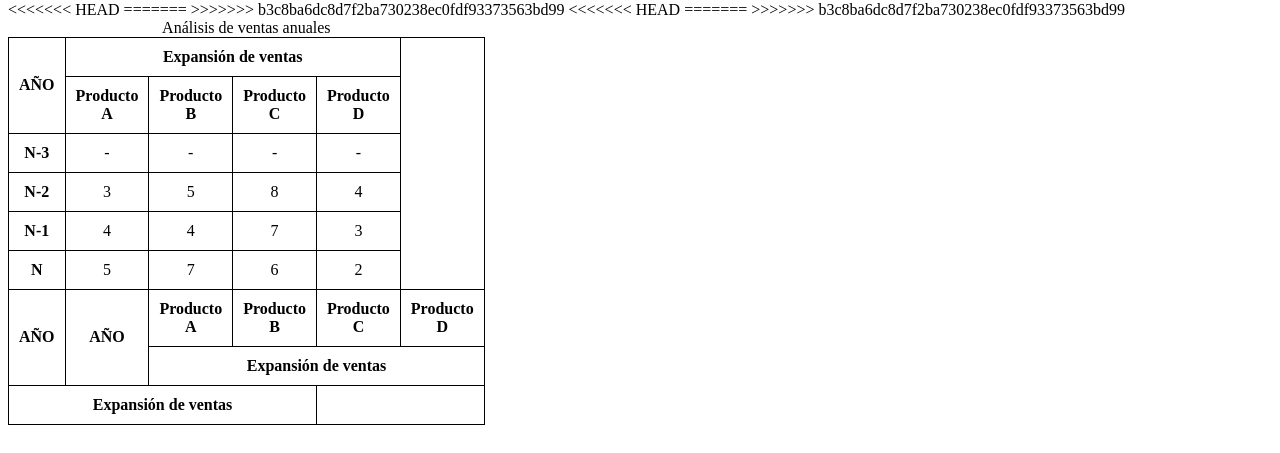
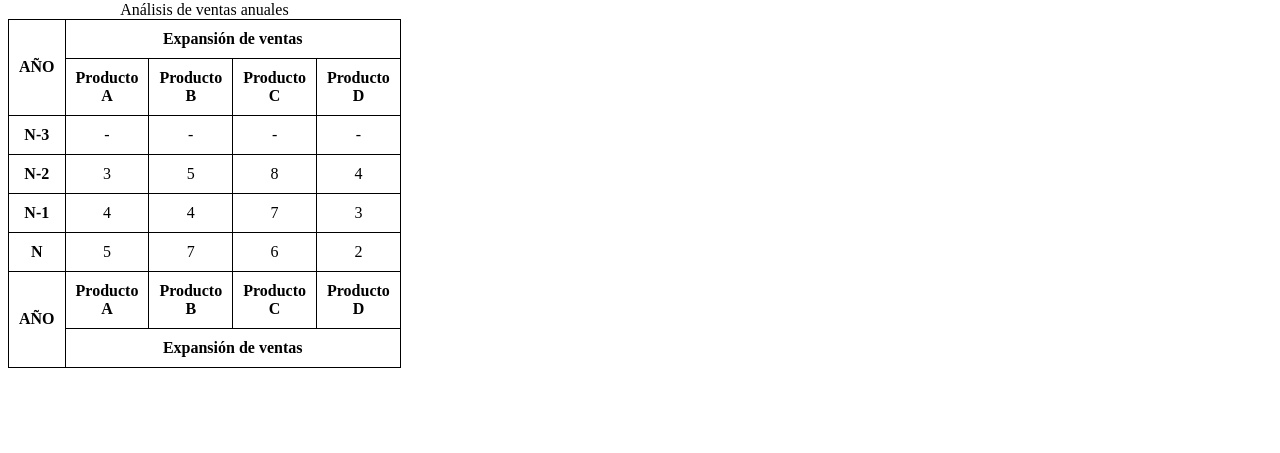
Before and after one commit to adriavallejo7e5/M04Ejercicios, a plain HTML site: page AdriaVallejo/Ej05.html in a window 1280 px wide. Shown: the part 79-532 px from the top of the page. Drawn offline with Linux system fonts and the light colour scheme.

Commit message:
creo que ya esta

```diff
--- a/AdriaVallejo/Ej05.html
+++ b/AdriaVallejo/Ej05.html
@@ -64,29 +64,18 @@
         </tr>
         </tbody>
         <tfoot>
-
         <tr>
-<<<<<<< HEAD
-         <th rowspan="2">AÑO</th>
-=======
             <th rowspan="2">AÑO</th>
->>>>>>> b3c8ba6dc8d7f2ba730238ec0fdf93373563bd99
             <th>Producto <br>A</th>
             <th>Producto <br>B</th>
             <th>Producto <br>C</th>
             <th>Producto <br>D</th>
-<<<<<<< HEAD
         </tr>
            <tr>
 
             <th colspan="4">Expansión de ventas</th>
         </tr>
-=======
         </tr>
-        <tr>
-            <th colspan="4">Expansión de ventas</th>
-        </tr>
->>>>>>> b3c8ba6dc8d7f2ba730238ec0fdf93373563bd99
         </tfoot>
     </table>
 </body>
```
